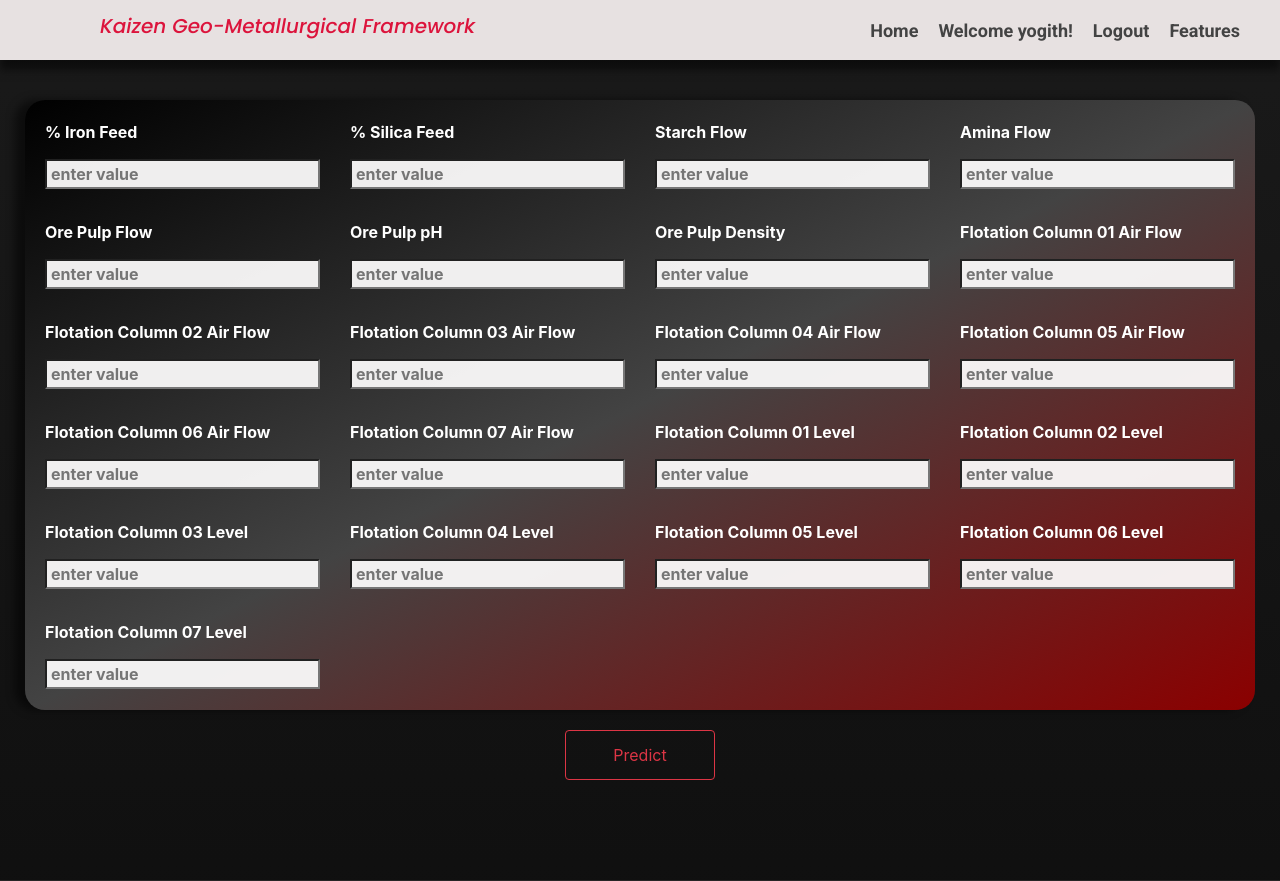
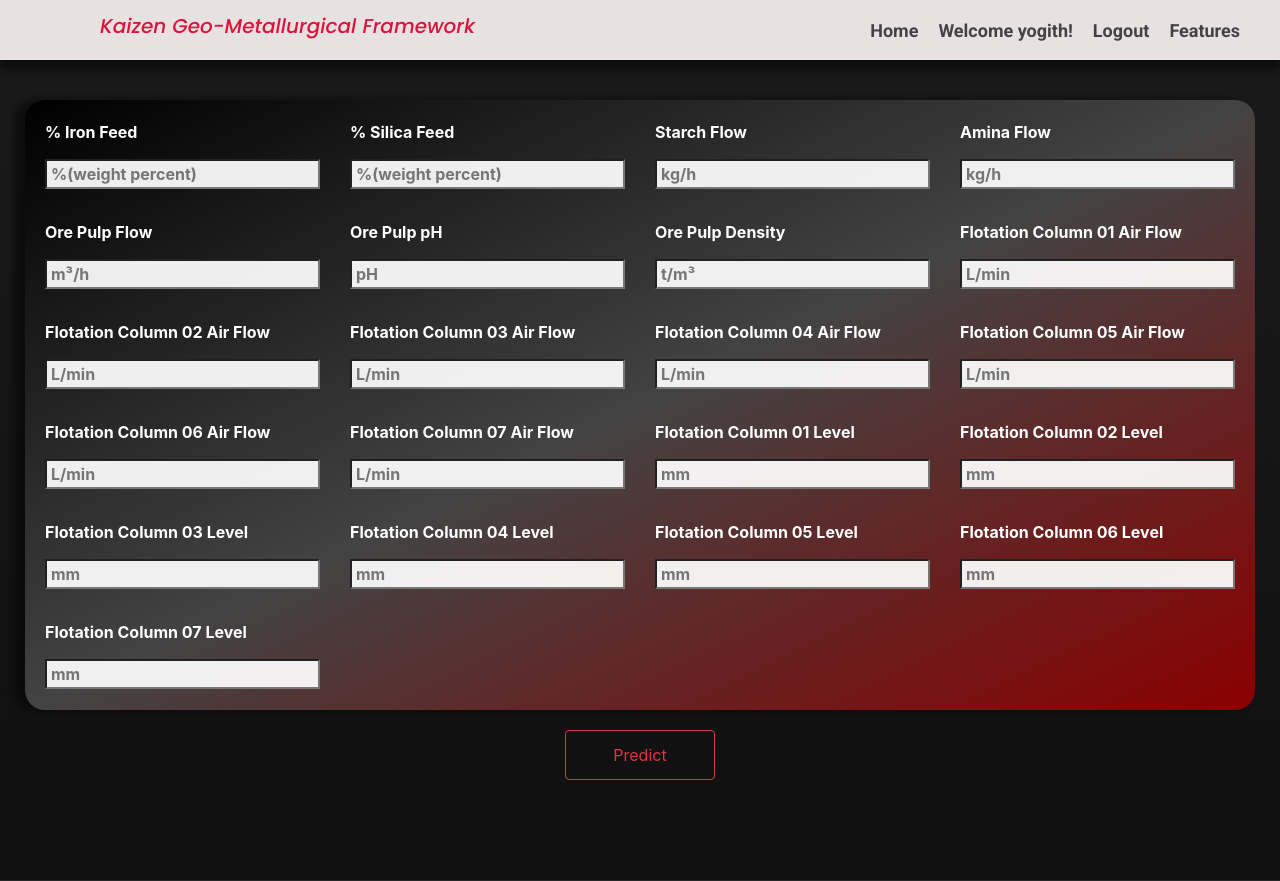
Before and after one commit to YOGITH-D/KGF, a Flask app: page /prediction in a window 1280 px wide. Shown: the top 881 px of the page. Run offline with Flask 3, Linux system fonts and the light colour scheme; a user stored in the database is signed in; parts of the project's set-up code (start-up, migrations or seed data) failed here and were passed over; some web fonts are replaced.

Commit message:
updated the placeholders of the input text boxes

```diff
--- a/mining/predict.py
+++ b/mining/predict.py
@@ -27,5 +27,33 @@ low_silica_example = [
     9.2, 9.5, 9.3, 9.1, 9.4, 9.6, 9.3    # Levels (stable)
 ]
 
+high_silica_example = [
+    45.0,  # % Iron Feed
+    20.0,  # % Silica Feed
+    5.0,   # Starch Flow
+    5.0,   # Amina Flow
+    400.0, # Ore Pulp Flow
+    9.0,   # Ore Pulp pH
+    1.5,   # Ore Pulp Density
+    2.0,   # Flotation Column 01 Air Flow
+    2.0,   # Flotation Column 02 Air Flow
+    2.0,   # Flotation Column 03 Air Flow
+    2.0,   # Flotation Column 04 Air Flow
+    2.0,   # Flotation Column 05 Air Flow
+    2.0,   # Flotation Column 06 Air Flow
+    2.0,   # Flotation Column 07 Air Flow
+    80.0,  # Flotation Column 01 Level
+    80.0,  # Flotation Column 02 Level
+    80.0,  # Flotation Column 03 Level
+    80.0,  # Flotation Column 04 Level
+    80.0,  # Flotation Column 05 Level
+    80.0,  # Flotation Column 06 Level
+    80.0   # Flotation Column 07 Level
+]
+
+worst_case_high_silica = [35.0, 45.0, 0.5, 0.5, 500.0, 10.0, 1.8, 0.5, 0.5, 0.5, 0.5, 0.5, 0.5, 0.5, 95.0, 95.0, 95.0, 95.0, 95.0, 95.0, 95.0]
 prediction=make_prediction(low_silica_example)
 print(f'{prediction[0]} => low silica')
+worst_case_high_silica =[40.0, 40.0, 0.5, 0.0, 520.0, 10.5, 1.9, 0.2, 0.2, 0.2, 0.2, 0.2, 0.2, 0.2, 98.0, 98.0, 98.0, 98.0, 98.0, 98.0, 98.0]
+prediction=make_prediction(worst_case_high_silica)
+print(f'{prediction[0]} => worst case high silica 4')
--- a/mining/templates/prediction.html
+++ b/mining/templates/prediction.html
@@ -110,99 +110,99 @@
         <div class="container-div">
             <div class="input-div">
                 <div class="input-text">% Iron Feed</div>
-                <input type="text" placeholder="enter value" class="text-box" id="%Iron Feed">
+                <input type="text" placeholder="%(weight percent)" class="text-box" id="%Iron Feed">
             </div>
             <div class="input-div">
                 <div class="input-text">% Silica Feed</div>
-                <input type="text" placeholder="enter value" class="text-box" id="% Silica Feed">
+                <input type="text" placeholder="%(weight percent)" class="text-box" id="% Silica Feed">
             </div>
             <div class="input-div">
                 <div class="input-text">Starch Flow</div>
-                <input type="text" placeholder="enter value" class="text-box" id="Starch Flow">
+                <input type="text" placeholder="kg/h" class="text-box" id="Starch Flow">
             </div>
             <div class="input-div">
                 <div class="input-text">Amina Flow</div>
-                <input type="text" placeholder="enter value" class="text-box" id="Amina Flow">
+                <input type="text" placeholder="kg/h" class="text-box" id="Amina Flow">
             </div>
 
 
 
             <div class="input-div">
                 <div class="input-text">Ore Pulp Flow</div>
-                <input type="text" placeholder="enter value" class="text-box" id="Ore Pulp Flow">
+                <input type="text" placeholder="m³/h" class="text-box" id="Ore Pulp Flow">
             </div>
             <div class="input-div">
                 <div class="input-text">Ore Pulp pH</div>
-                <input type="text" placeholder="enter value" class="text-box" id="Ore Pulp pH">
+                <input type="text" placeholder="pH" class="text-box" id="Ore Pulp pH">
             </div>
             <div class="input-div">
                 <div class="input-text">Ore Pulp Density</div>
-                <input type="text" placeholder="enter value" class="text-box" id="Ore Pulp Density">
+                <input type="text" placeholder="t/m³" class="text-box" id="Ore Pulp Density">
             </div>
             <div class="input-div">
                 <div class="input-text">Flotation Column 01 Air Flow</div>
-                <input type="text" placeholder="enter value" class="text-box" id="Flotation Column 01 Air Flow">
+                <input type="text" placeholder="L/min" class="text-box" id="Flotation Column 01 Air Flow">
             </div>
 
 
 
             <div class="input-div">
                 <div class="input-text">Flotation Column 02 Air Flow</div>
-                <input type="text" placeholder="enter value" class="text-box" id="Flotation Column 02 Air Flow">
+                <input type="text" placeholder="L/min" class="text-box" id="Flotation Column 02 Air Flow">
             </div>
             <div class="input-div">
                 <div class="input-text">Flotation Column 03 Air Flow</div>
-                <input type="text" placeholder="enter value" class="text-box" id="Flotation Column 03 Air Flow">
+                <input type="text" placeholder="L/min" class="text-box" id="Flotation Column 03 Air Flow">
             </div>
             <div class="input-div">
                 <div class="input-text">Flotation Column 04 Air Flow</div>
-                <input type="text" placeholder="enter value" class="text-box" id="Flotation Column 04 Air Flow">
+                <input type="text" placeholder="L/min" class="text-box" id="Flotation Column 04 Air Flow">
             </div>
             <div class="input-div">
                 <div class="input-text">Flotation Column 05 Air Flow</div>
-                <input type="text" placeholder="enter value" class="text-box" id="Flotation Column 05 Air Flow">
+                <input type="text" placeholder="L/min" class="text-box" id="Flotation Column 05 Air Flow">
             </div>
 
 
             <div class="input-div">
                 <div class="input-text">Flotation Column 06 Air Flow</div>
-                <input type="text" placeholder="enter value" class="text-box" id="Flotation Column 06 Air Flow">
+                <input type="text" placeholder="L/min" class="text-box" id="Flotation Column 06 Air Flow">
             </div>
             <div class="input-div">
                 <div class="input-text">Flotation Column 07 Air Flow</div>
-                <input type="text" placeholder="enter value" class="text-box" id="Flotation Column 07 Air Flow">
+                <input type="text" placeholder="L/min" class="text-box" id="Flotation Column 07 Air Flow">
             </div>
             <div class="input-div">
                 <div class="input-text">Flotation Column 01 Level</div>
-                <input type="text" placeholder="enter value" class="text-box" id="Flotation Column 01 Level">
+                <input type="text" placeholder="mm" class="text-box" id="Flotation Column 01 Level">
             </div>
             <div class="input-div">
                 <div class="input-text">Flotation Column 02 Level</div>
-                <input type="text" placeholder="enter value" class="text-box" id="Flotation Column 02 Level">
+                <input type="text" placeholder="mm" class="text-box" id="Flotation Column 02 Level">
             </div>
 
 
             <div class="input-div">
                 <div class="input-text">Flotation Column 03 Level</div>
-                <input type="text" placeholder="enter value" class="text-box" id="Flotation Column 03 Level">
+                <input type="text" placeholder="mm" class="text-box" id="Flotation Column 03 Level">
             </div>
             <div class="input-div">
                 <div class="input-text">Flotation Column 04 Level</div>
-                <input type="text" placeholder="enter value" class="text-box" id="Flotation Column 04 Level">
+                <input type="text" placeholder="mm" class="text-box" id="Flotation Column 04 Level">
             </div>
             <div class="input-div">
                 <div class="input-text">Flotation Column 05 Level</div>
-                <input type="text" placeholder="enter value" class="text-box" id="Flotation Column 05 Level">
+                <input type="text" placeholder="mm" class="text-box" id="Flotation Column 05 Level">
             </div>
             <div class="input-div">
                 <div class="input-text">Flotation Column 06 Level</div>
-                <input type="text" placeholder="enter value" class="text-box" id="Flotation Column 06 Level">
+                <input type="text" placeholder="mm" class="text-box" id="Flotation Column 06 Level">
             </div>
 
 
             <div class="input-div" >
                 <div class="input-text">Flotation Column 07 Level</div>
-                <input type="text" placeholder="enter value" class="text-box" id="Flotation Column 07 Level">
+                <input type="text" placeholder="mm" class="text-box" id="Flotation Column 07 Level">
             </div>
 
         </div>
```
Also changed, not shown: instance/mining.db.
